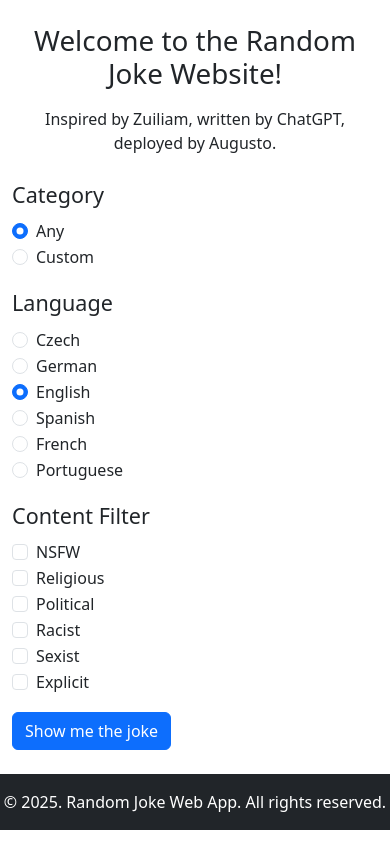
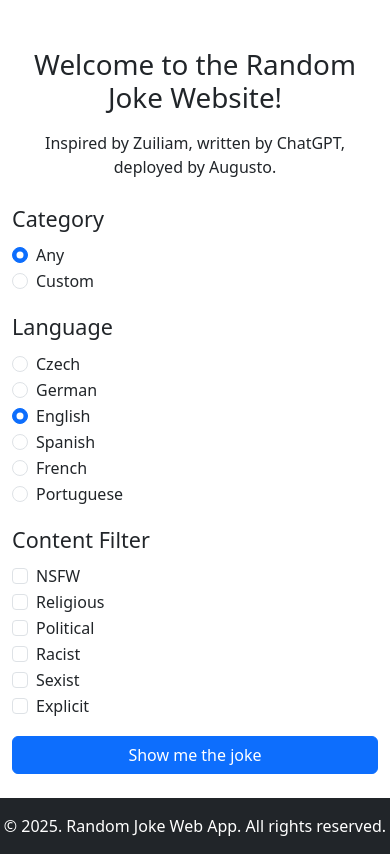
Before and after one commit to augustosouza8/random-joke-website, a Flask app: page / in a window 390 px wide. Shown: the part 56-910 px from the top of the page. Before the commit the page ends 886 px from the top, so only its background shows below. Run offline with Flask 3, Linux system fonts and the light colour scheme.

Commit message:
UI/UX adjusted for mobile friendly experience.

```diff
--- a/templates/base.html
+++ b/templates/base.html
@@ -2,6 +2,9 @@
 <html lang="en">
 <head>
   <meta charset="UTF-8" />
+  <!-- NEW: Mobile responsiveness -->
+  <meta name="viewport" content="width=device-width, initial-scale=1" />
+
   <title>{% block title %}Random Joke Website{% endblock %}</title>
 
   <!-- Bootstrap CSS via CDN -->
--- a/templates/index.html
+++ b/templates/index.html
@@ -3,16 +3,22 @@
 {% block title %}Home | Random Joke Website{% endblock %}
 
 {% block content %}
+<div class="row justify-content-center">
+  <!--
+    .col-12  -> Full width on extra-small (mobile)
+    .col-md-6 -> Half width on medium devices
+    .col-lg-4 -> One-third (approx.) width on large devices
+  -->
+  <div class="col-12 col-md-6 col-lg-4">
+
     <h1 class="mt-4 mb-3 text-center">Welcome to the Random Joke Website!</h1>
     <p class="text-center">Inspired by Zuiliam, written by ChatGPT, deployed by Augusto.</p>
 
     <form action="/get_joke" method="POST" class="mt-4">
-
       <!-- Category Selection -->
       <fieldset class="mb-3">
         <legend>Category</legend>
 
-    <!-- "Any" vs "Custom" radio buttons -->
         <div class="form-check">
           <input
             class="form-check-input"
@@ -50,7 +56,6 @@
             />
             <label class="form-check-label" for="cat-programming">Programming</label>
           </div>
-
           <div class="form-check">
             <input
               class="form-check-input"
@@ -61,7 +66,6 @@
             />
             <label class="form-check-label" for="cat-misc">Misc</label>
           </div>
-
           <div class="form-check">
             <input
               class="form-check-input"
@@ -72,7 +76,6 @@
             />
             <label class="form-check-label" for="cat-dark">Dark</label>
           </div>
-
           <div class="form-check">
             <input
               class="form-check-input"
@@ -83,7 +86,6 @@
             />
             <label class="form-check-label" for="cat-pun">Pun</label>
           </div>
-
           <div class="form-check">
             <input
               class="form-check-input"
@@ -94,7 +96,6 @@
             />
             <label class="form-check-label" for="cat-spooky">Spooky</label>
           </div>
-
           <div class="form-check">
             <input
               class="form-check-input"
@@ -194,7 +195,6 @@
           />
           <label class="form-check-label" for="blacklist-nsfw">NSFW</label>
         </div>
-
         <div class="form-check">
           <input
             class="form-check-input"
@@ -205,7 +205,6 @@
           />
           <label class="form-check-label" for="blacklist-religious">Religious</label>
         </div>
-
         <div class="form-check">
           <input
             class="form-check-input"
@@ -216,7 +215,6 @@
           />
           <label class="form-check-label" for="blacklist-political">Political</label>
         </div>
-
         <div class="form-check">
           <input
             class="form-check-input"
@@ -227,7 +225,6 @@
           />
           <label class="form-check-label" for="blacklist-racist">Racist</label>
         </div>
-
         <div class="form-check">
           <input
             class="form-check-input"
@@ -238,7 +235,6 @@
           />
           <label class="form-check-label" for="blacklist-sexist">Sexist</label>
         </div>
-
         <div class="form-check">
           <input
             class="form-check-input"
@@ -252,8 +248,10 @@
       </fieldset>
 
       <!-- "Show me the joke" button -->
-  <button type="submit" class="btn btn-primary">Show me the joke</button>
+      <button type="submit" class="btn btn-primary w-100">Show me the joke</button>
     </form>
+  </div>
+</div>
 
 <script>
 function toggleCategoryCheckboxes() {
@@ -268,5 +266,4 @@ function toggleCategoryCheckboxes() {
   }
 }
 </script>
-
 {% endblock %}
```
Also changed, not shown: templates/joke.html (+11 -2 lines). Lines whose indentation alone changed are shown as unchanged.
